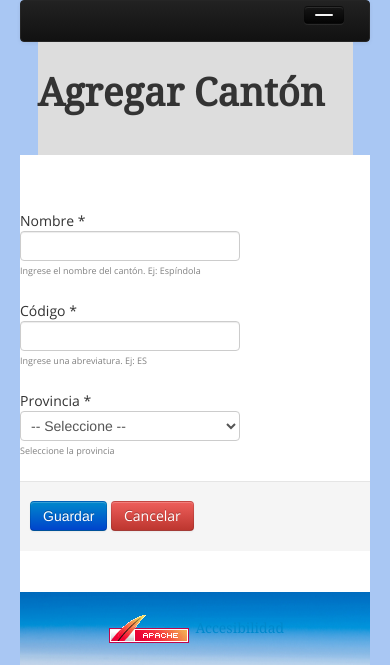
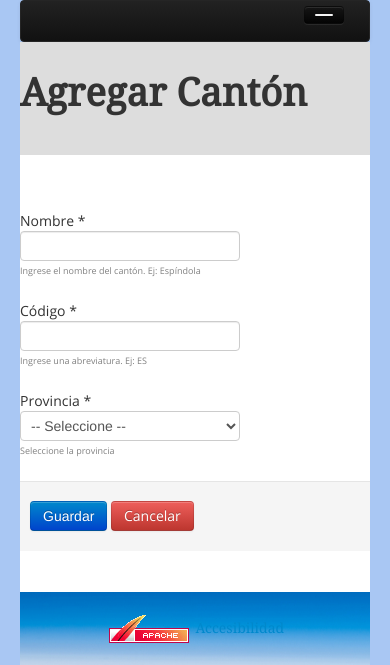
Before and after one commit to luchitoflores/gestionparroquial, a Django app: page /ciudades/canton/add in a window 390 px wide. Shown: the top 665 px of the page. Run offline with Django 3.2, Linux system fonts and the light colour scheme; the visitor is signed in with stand-in values (Sample User, id 1); data comes from the database, SQL or seed files in the repository; data that the repository does not hold is empty; parts of the project's set-up code (start-up, migrations or seed data) failed here and were passed over; some libraries are stand-ins or nearby versions.

Commit message:
optimizando para móviles

```diff
--- a/static/css/estilos.css
+++ b/static/css/estilos.css
@@ -125,46 +125,6 @@ table{
 	overflow: 'hidden';
 }
 
-/*th{
-	position: absolute;
-	clear: both;
-}
-img.sorted{
-	float: right;
-	position: absolute;
-	padding-top: 6px;
-	padding-left: 3px;
-	}*/
-
-
-
-
-/*td, th {
-	display: table-cell;
-	vertical-align: inherit;
-}
-*/
-/*@media (max-width: 960px) {
-	h1{
-		font-size: 0.75em;
-		font-family: 'Georgia',
-	}
-}
-
-@media (max-width: 960px) {
-	h2{
-		font-size: 0.85em;
-		font-family: 'Georgia',
-	}
-}
-
-@media (max-width: 960px) {
-	p, li{
-		font-size: 1em;
-		font-family: 'Georgia',
-	}
-	}*/
-
 @media (min-width:960px){
 	#id_title
 	{
@@ -205,6 +165,7 @@ img.sorted{
 		max-width: 90%;
 		padding-top: 1em;
 		padding-bottom: 1.5em;
+		max-width: 100%;
 	}
 
 }
```
Lines whose indentation alone changed are shown as unchanged.
